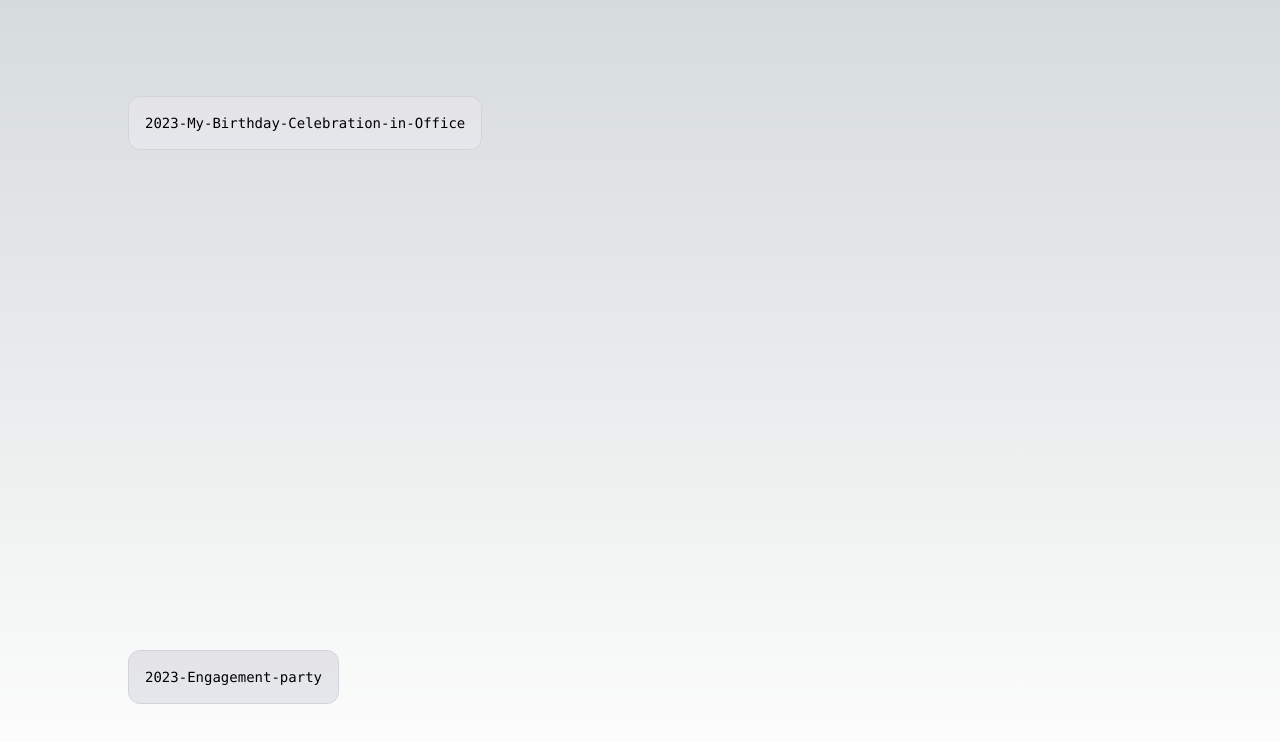
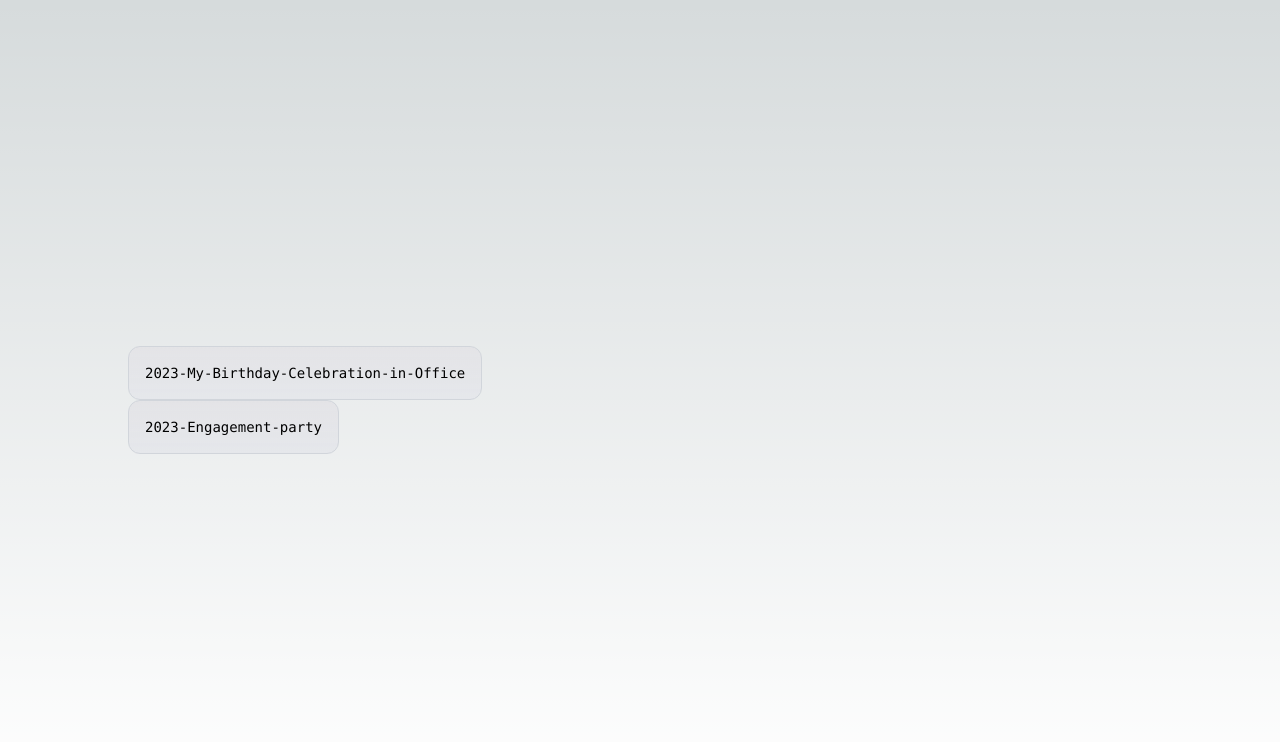
Before and after one commit to FamilyWebsites/nextjs_image_gallary_test_5, a Next.js app: page / in a window 1280 px wide. Shown: the top 742 px of the page. Built offline with nearby package versions, Linux system fonts and the light colour scheme.

Commit message:
Update page.tsx

```diff
--- a/src/app/page.tsx
+++ b/src/app/page.tsx
@@ -5,7 +5,7 @@ export default function Home() {
   ];
 
   return (
-    <main className="flex min-h-screen flex-col items-center justify-between p-24">
+    <main className="flex min-h-screen flex-col items-center justify-center p-24">
       {repos.map(repo => (
         <div key={repo} className="z-10 w-full max-w-5xl items-center justify-between font-mono text-sm lg:flex">
           <p className="fixed left-0 top-0 flex w-full justify-center border-b border-gray-300 bg-gradient-to-b from-zinc-200 pb-6 pt-8 backdrop-blur-2xl dark:border-neutral-800 dark:bg-zinc-800/30 dark:from-inherit lg:static lg:w-auto lg:rounded-xl lg:border lg:bg-gray-200 lg:p-4 lg:dark:bg-zinc-800/30">
```
